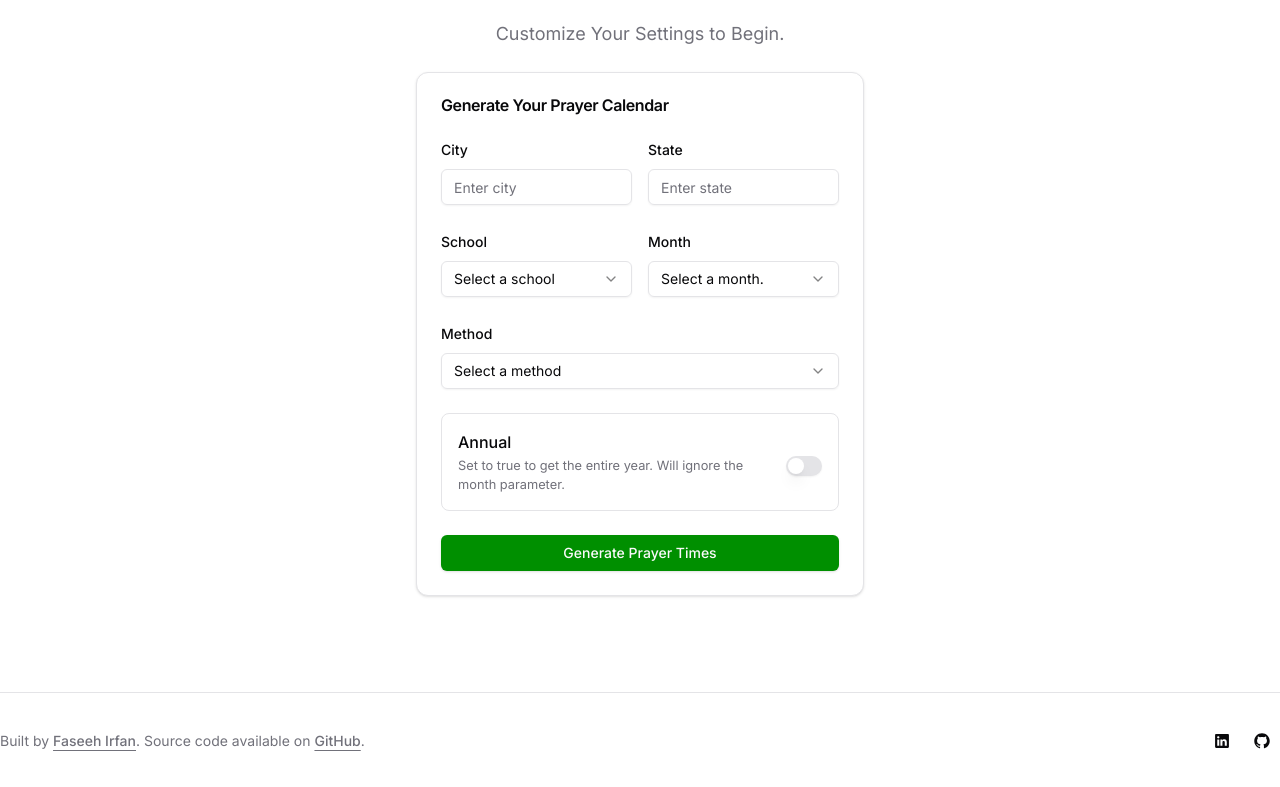
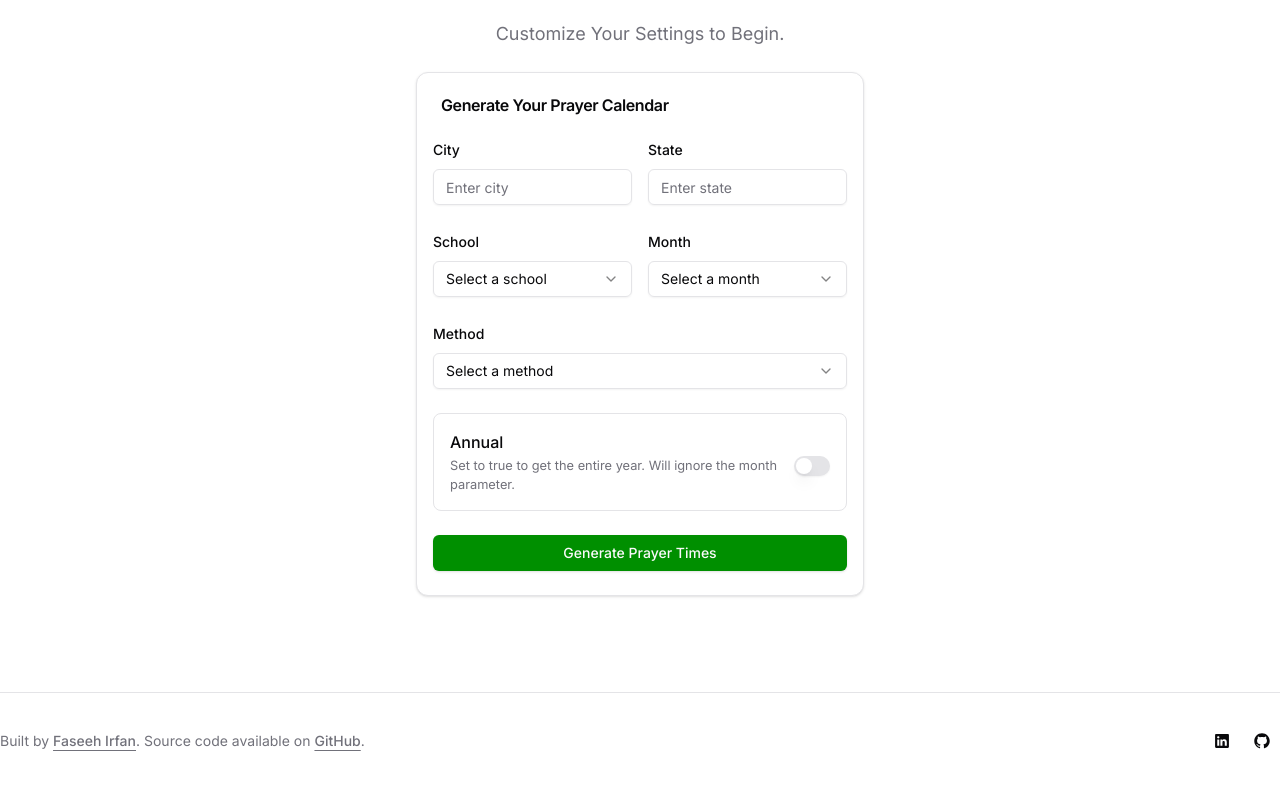
Before and after one commit to faseehirfan/prayerTimes, a Next.js app in the folder prayer-times/: page / in a window 1280 px wide. Shown: the part 1850-2637 px from the top of the page. Built offline with nearby package versions, Linux system fonts and the light colour scheme.

Commit message:
more formu updates

```diff
--- a/prayer-times/components/prayertimesform.tsx
+++ b/prayer-times/components/prayertimesform.tsx
@@ -56,7 +56,7 @@ export default function PrayerTimesForm() {
         <CardHeader>
           <CardTitle>Generate Your Prayer Calendar</CardTitle>
         </CardHeader>
-        <CardContent>
+        <CardContent className="px-4">
           <Form {...form}>
             <form onSubmit={form.handleSubmit(onSubmit)} className="space-y-6">
               <div className="grid grid-cols-2 gap-4">
@@ -125,7 +125,7 @@ export default function PrayerTimesForm() {
                       >
                         <FormControl>
                           <SelectTrigger>
-                            <SelectValue placeholder="Select a month." />
+                            <SelectValue placeholder="Select a month" />
                           </SelectTrigger>
                         </FormControl>
                         <SelectContent>
```
